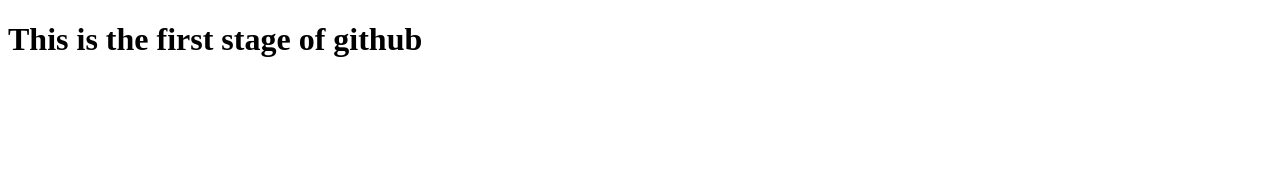
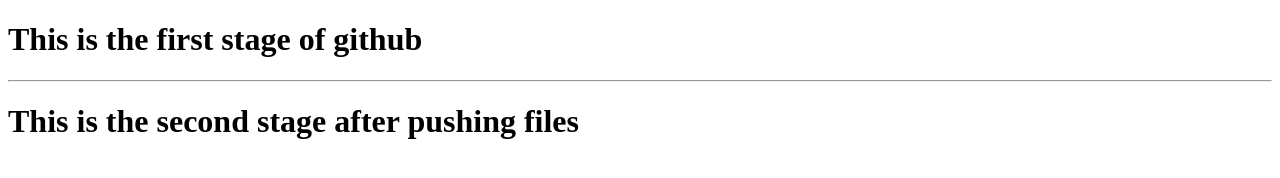
Before and after one commit to acdhury/Github_Tutorial, a plain HTML site: page index.html in a window 1280 px wide. Drawn offline with Linux system fonts and the light colour scheme.

Commit message:
New line added

```diff
--- a/index.html
+++ b/index.html
@@ -5,5 +5,7 @@
     </head>
     <body>
         <h1>This is the first stage of github</h1>
+        <hr>
+        <h1>This is the second stage after pushing files</h1>
     </body>
 </html>
```
